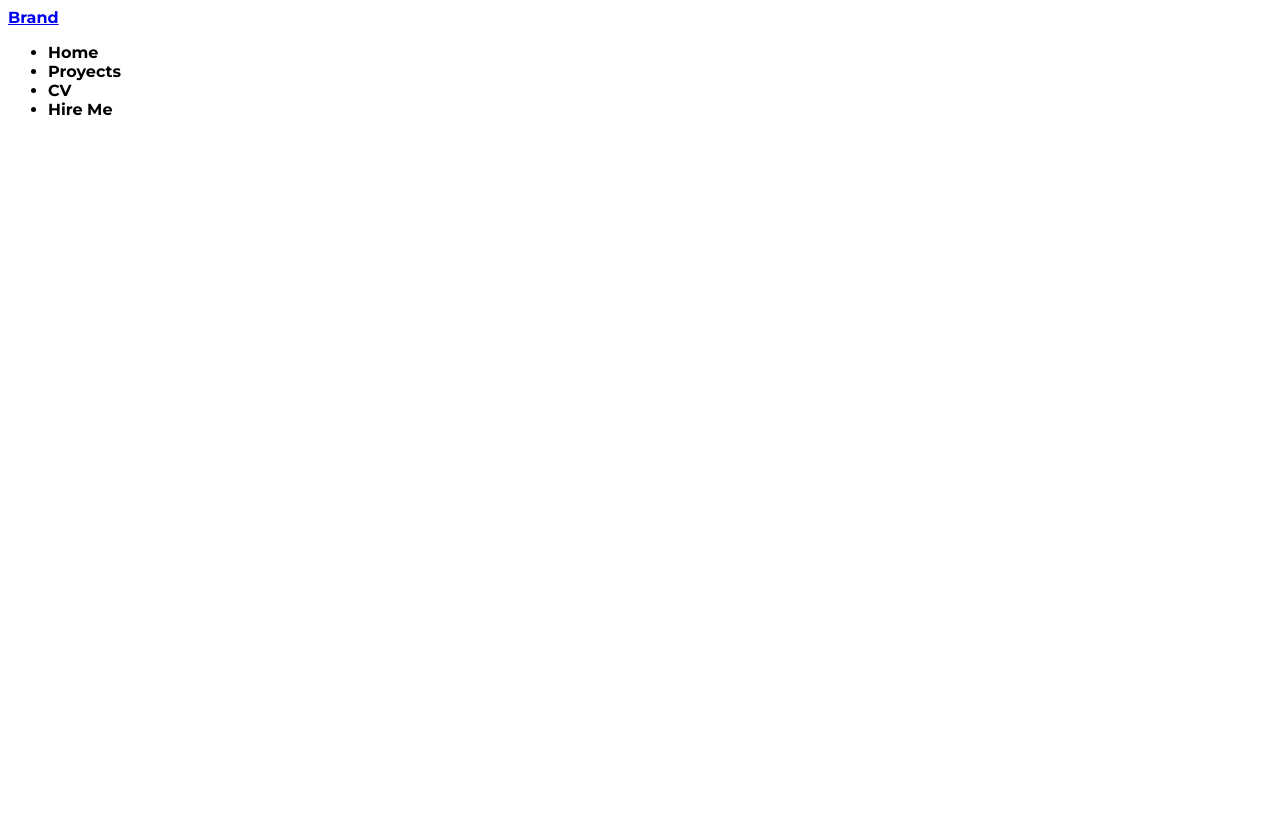
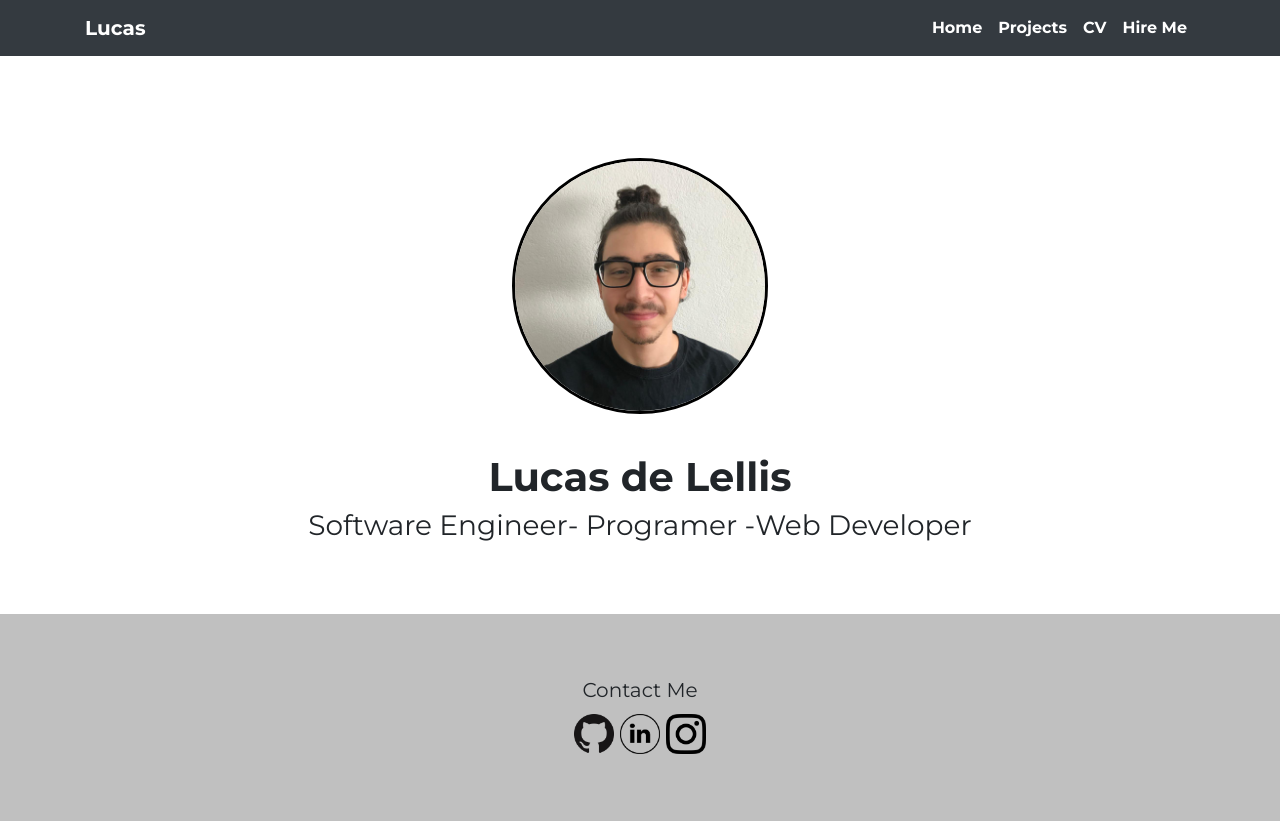
Before and after one commit to Lucazz82/lucazz82.github.io, a plain HTML site: page index.html in a window 1280 px wide. Before the commit the page ends 800 px from the top, so only its background shows below. Drawn offline with nearby package versions, Linux system fonts and the light colour scheme.

Commit message:
Main page finished

```diff
--- a/index.html
+++ b/index.html
@@ -1,23 +1,48 @@
+
 <!DOCTYPE html>
 <html lang="en">
 <head>
     <meta charset="UTF-8">
     <meta name="viewport" content="width=device-width, initial-scale=1.0">
+    <link rel="stylesheet" href="https://maxcdn.bootstrapcdn.com/bootstrap/4.0.0/css/bootstrap.min.css" integrity="sha384-Gn5384xqQ1aoWXA+058RXPxPg6fy4IWvTNh0E263XmFcJlSAwiGgFAW/dAiS6JXm" crossorigin="anonymous">
+    <link rel="stylesheet" href="styles/style.css"/>
     <link rel="stylesheet" href="https://fonts.googleapis.com/css?family=Montserrat:400,700"/>
-    <link rel="stylesheet" href="styles/style.css"/>
     <title>Home</title>
 </head>
 <body>
-    <nav>
-        <a class="" href="#">Brand</a>
-        <ul>
-            <li>Home</li>
-            <li>Proyects</li>
-            <li>CV</li>
-            <li>Hire Me</li>
-        </ul>
+    <nav class="navbar navbar-expand-md navbar-dark bg-dark">
+        <div class="container">
+            <a class="navbar-brand" href="#">Lucas</a>
+            <button class="navbar-toggler" data-toggle="collapse" data-target="#navbarMenu">
+                <span class="navbar-toggler-icon"></span>
+            </button>
+            <div class="collapse navbar-collapse" id="navbarMenu">
+                <ul class="navbar-nav ml-auto">
+                    <li class="nav-item active"><a class="nav-link" href="#">Home</a></li>
+                    <li class="nav-item active"><a class="nav-link" href="#">Projects</a></li>
+                    <li class="nav-item active"><a class="nav-link" href="#">CV</a></li>
+                    <li class="nav-item active"><a class="nav-link" href="#">Hire Me</a></li>
+                </ul>
+            </div>
+        </div>
     </nav>
-
-    <!-- Bootstrap -->
+    <main>
+        <section class="presentation">
+            <img class="image profile" src="./images/profile.jpg" alt="Image of Lucas">
+            <h1><b>Lucas de Lellis</b></h1>
+            <h3 class="profesion"><span class="no-wrap">Software Engineer</span><span class="no-wrap"> - Programer - </span><span class="no-wrap">Web Developer</span></h3>
+        </section>
+    </main>
+    <footer>
+        <h5>Contact Me</h5>
+        <div class="contact">
+            <a href="https://github.com/Lucazz82/"><img class="contact-image" src="./images/github-logo.png" alt="Github Logo"></a>
+            <a href="www.linkedin.com/in/lucas-de-lellis-a2b827199"><img class="contact-image" src="./images/LinkedIn-logo.png" alt="LinkedIn Logo"></a>
+            <a href="https://www.instagram.com/lucazz_82/"><img class="contact-image" src="./images/instagram-logo.png" alt="Instagram Logo"></a>
+        </div>
+    </footer>
+    <script src="https://code.jquery.com/jquery-3.2.1.slim.min.js" integrity="sha384-KJ3o2DKtIkvYIK3UENzmM7KCkRr/rE9/Qpg6aAZGJwFDMVNA/GpGFF93hXpG5KkN" crossorigin="anonymous"></script>
+    <script src="https://cdnjs.cloudflare.com/ajax/libs/popper.js/1.12.9/umd/popper.min.js" integrity="sha384-ApNbgh9B+Y1QKtv3Rn7W3mgPxhU9K/ScQsAP7hUibX39j7fakFPskvXusvfa0b4Q" crossorigin="anonymous"></script>
+    <script src="https://maxcdn.bootstrapcdn.com/bootstrap/4.0.0/js/bootstrap.min.js" integrity="sha384-JZR6Spejh4U02d8jOt6vLEHfe/JQGiRRSQQxSfFWpi1MquVdAyjUar5+76PVCmYl" crossorigin="anonymous"></script>
 </body>
 </html>
--- a/styles/style.css
+++ b/styles/style.css
@@ -1,3 +1,7 @@
+* {
+    margin: 0;
+    padding: 0;
+}
 .gradient {
     background: linear-gradient(120deg,#7f70f5,#0ea0ff);
     color: #fff;
@@ -10,4 +14,68 @@
 body {
     font-family: Montserrat;
     font-weight: 700;
+    display: flex;
+    flex-direction: column;
+    height: 100vh;
 }
+
+.navbar {
+    display: flex;
+    justify-content: space-between;
+    width: 100vw;
+}
+
+ul {
+    list-style: none;
+    display: inline;
+}
+
+.presentation {
+    display: flex;
+    align-items: center;
+    flex-direction: column;
+    flex-wrap: wrap;
+    margin-bottom: 10%;
+    height: 100%;
+    justify-content: center;
+}
+
+.profile {
+    width: 256px;
+    height: 256px;
+    border-radius: 100%;
+    margin: 3%;
+    border: black solid 0.2rem;
+}
+
+.profesion {
+    text-align: center;
+}
+
+.no-wrap {
+    display: inline-block;
+}
+
+.contact {
+    display: flex;
+    justify-content: center;
+}
+
+h5 {
+    text-align: center;
+}
+
+.contact-image {
+    height: 40px;
+    width: 40px;
+    margin: 0.2rem;
+}
+
+footer {
+    background-color: #C0C0C0;
+    padding: 5%;
+}
+
+main {
+    height: 100%;
+}
```
Also changed, not shown: images/LinkedIn-logo.png (added), images/github-logo.png (added), images/instagram-logo.png (added), images/profile.jpg (added).
